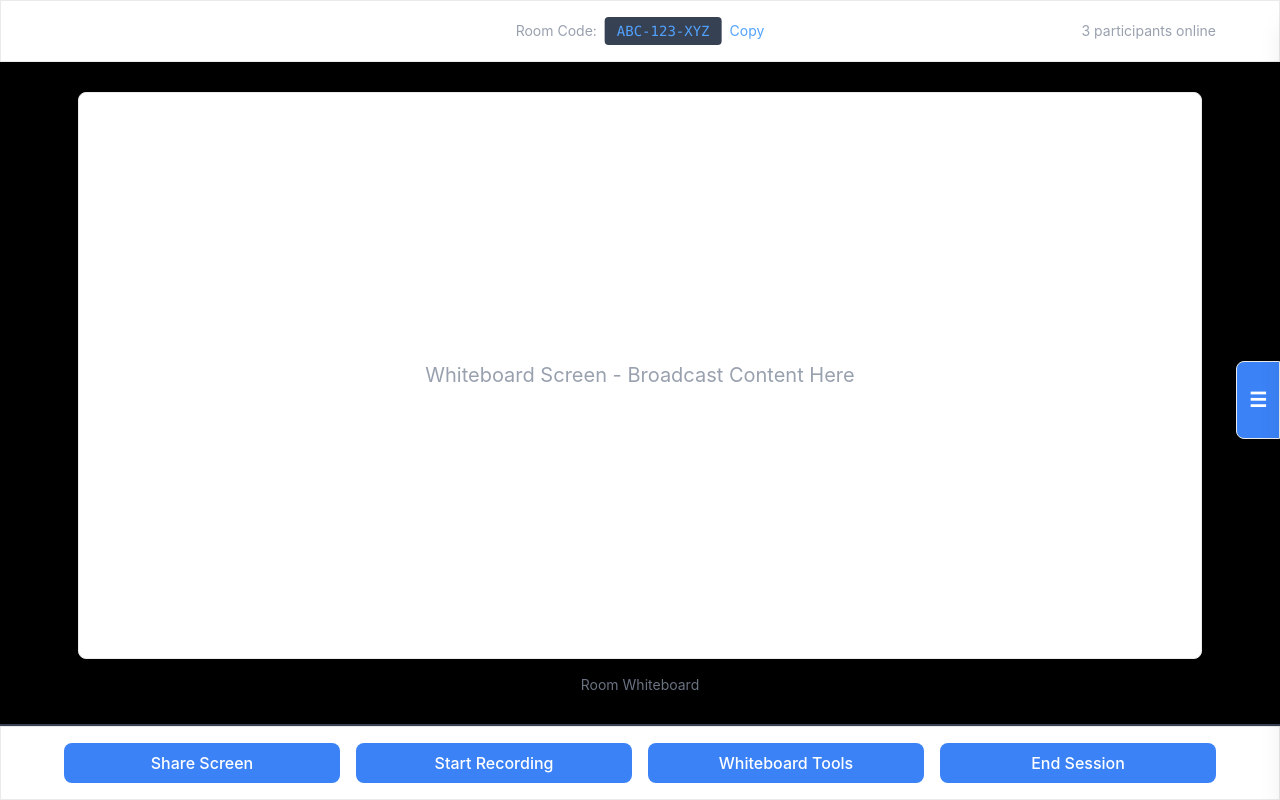
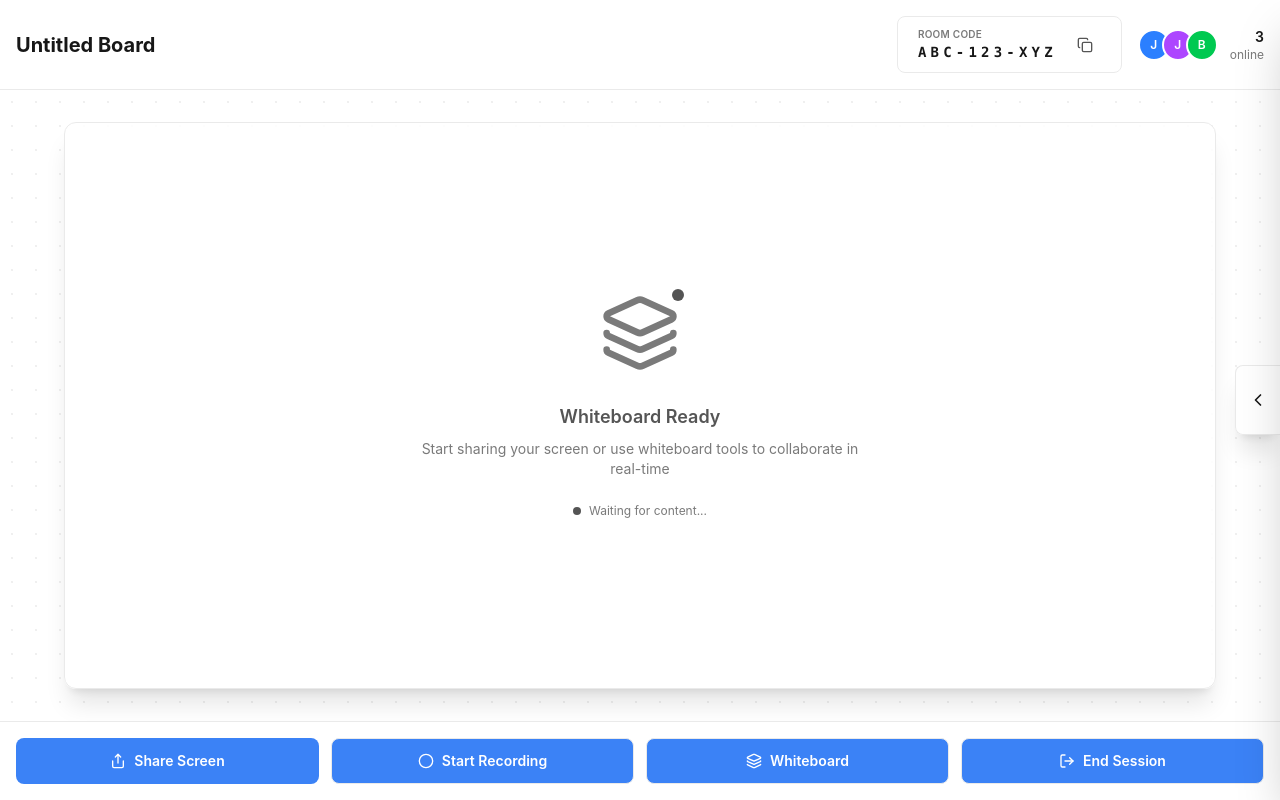
Before and after one commit to metamatong/nwhacks2026-boardcast-client, a Next.js app: page /room in a window 1280 px wide. Built offline with nearby package versions, Linux system fonts and the light colour scheme.

Commit message:
Altered UI design

```diff
--- a/frontend/room/room.tsx
+++ b/frontend/room/room.tsx
@@ -1,202 +1,473 @@
 "use client";
-import React, { useState } from "react";
+import React, { useState, useCallback, useMemo } from "react";
+import {
+  Share,
+  Circle,
+  Layers,
+  LogOut,
+  X,
+  Copy,
+  Check,
+  Users,
+  ChevronLeft,
+  Wifi,
+  Download,
+  Trash2,
+  Plus,
+} from "lucide-react";
 
-const Room: React.FC = () => {
-  const [sidebarOpen, setSidebarOpen] = useState(false);
+interface Snippet {
+  id: string;
+  title: string;
+  description: string;
+  timestamp: Date;
+}
 
+interface Participant {
+  id: string;
+  name: string;
+  isOnline: boolean;
+  color: string;
+}
+
+const MOCK_SNIPPETS: Snippet[] = [
+  { id: "1", title: "Diagram 1", description: "Flow Chart", timestamp: new Date(Date.now() - 300000) },
+  { id: "2", title: "Notes 2", description: "Meeting Notes", timestamp: new Date(Date.now() - 600000) },
+  { id: "3", title: "Wireframe 3", description: "UI Design", timestamp: new Date(Date.now() - 900000) },
+  { id: "4", title: "Brainstorm 4", description: "Ideas", timestamp: new Date(Date.now() - 1200000) },
+  { id: "5", title: "Plan 5", description: "Project Plan", timestamp: new Date(Date.now() - 1500000) },
+  { id: "6", title: "Code 6", description: "Code Review", timestamp: new Date(Date.now() - 1800000) },
+];
+
+const MOCK_PARTICIPANTS: Participant[] = [
+  { id: "1", name: "John Doe", isOnline: true, color: "bg-blue-500" },
+  { id: "2", name: "Jane Smith", isOnline: true, color: "bg-purple-500" },
+  { id: "3", name: "Bob Johnson", isOnline: true, color: "bg-green-500" },
+];
+
+const ParticipantAvatars: React.FC<{ participants: Participant[] }> = ({ participants }) => {
+  const onlineParticipants = participants.filter((p) => p.isOnline);
   return (
-    <div className="h-screen bg-gray-900 text-white overflow-hidden">
-      {/* Main Content Area */}
+    <div className="flex items-center gap-2">
+      <div className="flex -space-x-2">
+        {onlineParticipants.slice(0, 3).map((participant) => (
           <div
-        className={`h-full flex transition-all duration-300 ${sidebarOpen ? "mr-64 sm:mr-80" : "mr-0"}`}
+            key={participant.id}
+            className={`w-8 h-8 rounded-full ${participant.color} border-2 border-page flex items-center justify-center text-xs font-semibold text-white`}
+            title={participant.name}
           >
-        <div className="flex-1 flex flex-col min-w-0 overflow-hidden">
-          {/* Room code at the top */}
-          <div className="bg-page border border-selected border-b p-2 sm:p-4 shrink-0 z-10 relative">
-            <div className="max-w-6xl mx-auto relative flex items-center">
-              {/* Left: Title */}
-              <div className="flex-1">
-                <h1 className="text-lg sm:text-xl font-bold">Untitled</h1>
+            {participant.name.charAt(0)}
           </div>
+        ))}
+      </div>
+      {onlineParticipants.length > 3 && (
+        <span className="text-xs text-muted">
+          +{onlineParticipants.length - 3}
+        </span>
+      )}
+    </div>
+  );
+};
 
-              {/* Center: Room Code */}
-              <div className="absolute left-1/2 transform -translate-x-1/2 flex items-center space-x-2">
-                <span className="text-gray-400 text-xs sm:text-sm">
-                  Room Code:
+const Header: React.FC<{
+  roomCode: string;
+  title: string;
+  participants: Participant[];
+  onCopyCode: () => void;
+  copied: boolean;
+}> = ({ roomCode, title, participants, onCopyCode, copied }) => (
+  <header className="bg-page/80 backdrop-blur-sm border-b border-selected p-4 shrink-0 z-10 sticky top-0">
+    <div className="max-w-7xl mx-auto">
+      <div className="hidden md:flex items-center justify-between gap-4">
+        <div className="flex-1 min-w-0">
+          <h1 className="text-xl font-bold text-primary truncate">{title}</h1>
+        </div>
+        <div className="flex items-center gap-3 px-5 py-2.5 bg-background rounded-lg border border-selected">
+          <div className="flex flex-col items-start">
+            <span className="text-[10px] text-muted uppercase tracking-wide font-semibold">
+              Room Code
             </span>
-                <code className="bg-gray-700 px-2 sm:px-3 py-1 rounded text-blue-400 font-mono text-xs sm:text-sm">
-                  ABC-123-XYZ
+            <code className="font-mono text-sm text-primary font-bold tracking-[0.3em]">
+              {roomCode}
             </code>
-                <a className="text-blue-400 hover:text-white text-xs sm:text-sm cursor-pointer">
-                  Copy
+          </div>
+          <a
+            onClick={onCopyCode}
+            className="p-2 hover:bg-hover rounded-lg transition-colors cursor-pointer group"
+            aria-label="Copy room code"
+          >
+            {copied ? (
+              <Check className="w-4 h-4 text-primary" />
+            ) : (
+              <Copy className="w-4 h-4 text-secondary group-hover:text-primary transition-colors" />
+            )}
           </a>
         </div>
-
-              {/* Right: Participants */}
-              <div className="flex-1 text-right text-xs sm:text-sm text-gray-400">
-                3 participants online
+        <div className="flex items-center gap-3">
+          <ParticipantAvatars participants={participants} />
+          <div className="flex flex-col items-end">
+            <span className="text-sm font-semibold text-primary">
+              {participants.filter((p) => p.isOnline).length}
+            </span>
+            <span className="text-xs text-muted">online</span>
           </div>
         </div>
       </div>
-
-          {/* Screen at the top */}
-          <div className="flex-1 bg-black border-b-2 border-gray-700 flex flex-col p-2 sm:p-4 min-h-0">
-            <div className="text-center h-full flex flex-col justify-center items-center">
-              <div className="w-[90%] h-[90%] min-h-[200px] sm:min-h-[300px] bg-page border border-selected rounded-lg flex items-center justify-center mb-2 sm:mb-4 ">
-                <div className="text-gray-400 text-lg sm:text-xl px-4 text-center">
-                  Whiteboard Screen - Broadcast Content Here
+      <div className="md:hidden space-y-3">
+        <div className="flex items-center justify-between">
+          <h1 className="text-lg font-bold text-primary truncate">{title}</h1>
+          <ParticipantAvatars participants={participants} />
         </div>
-              </div>
-              <div className="text-xs sm:text-sm text-gray-500 shrink-0">
-                Room Whiteboard
+        <div className="flex items-center gap-2 px-4 py-2 bg-background rounded-lg border border-selected">
+          <code className="font-mono text-sm text-primary font-bold tracking-widest flex-1">
+            {roomCode}
+          </code>
+          <a
+            onClick={onCopyCode}
+            className="p-1.5 hover:bg-hover rounded transition-colors cursor-pointer"
+            aria-label="Copy room code"
+          >
+            {copied ? (
+              <Check className="w-4 h-4 text-primary" />
+            ) : (
+              <Copy className="w-4 h-4 text-secondary" />
+            )}
+          </a>
         </div>
       </div>
     </div>
+  </header>
+);
 
-          {/* Bottom bar */}
-          <div className="bg-page border border-selected border-t p-2 sm:p-4 shrink-0">
-            <div className="max-w-6xl mx-auto">
-              <div className="grid grid-cols-2 sm:grid-cols-4 gap-2 sm:gap-4">
-                <button className="bg-blue-600 hover:bg-blue-700 text-white px-3 sm:px-4 py-2 rounded-lg text-sm sm:text-base font-medium transition-colors cursor-pointer">
-                  Share Screen
-                </button>
-                <button className="bg-green-600 hover:bg-green-700 text-white px-3 sm:px-4 py-2 rounded-lg text-sm sm:text-base font-medium transition-colors cursor-pointer">
-                  Start Recording
-                </button>
-                <button className="bg-purple-600 hover:bg-purple-700 text-white px-3 sm:px-4 py-2 rounded-lg text-sm sm:text-base font-medium transition-colors cursor-pointer">
-                  Whiteboard Tools
-                </button>
-                <button className="bg-red-600 hover:bg-red-700 text-white px-3 sm:px-4 py-2 rounded-lg text-sm sm:text-base font-medium transition-colors cursor-pointer">
-                  End Session
-                </button>
+const WhiteboardArea: React.FC = () => (
+  <div
+    className="flex-1 bg-background flex items-center justify-center p-4 sm:p-6 lg:p-8 min-h-0 relative"
+    style={{
+      backgroundImage: `radial-gradient(circle, rgba(150, 150, 150, 0.15) 1.5px, transparent 1.5px)`,
+      backgroundSize: "24px 24px",
+    }}
+  >
+    <div className="w-full h-full max-w-6xl bg-page/50 backdrop-blur-sm border border-selected rounded-xl flex items-center justify-center shadow-xl">
+      <div className="text-center space-y-6 p-8">
+        <div className="relative inline-block">
+          <Layers className="w-20 h-20 text-muted mx-auto" />
+          <div className="absolute -top-1 -right-1 w-3 h-3 bg-primary rounded-full animate-pulse" />
+        </div>
+        <div className="space-y-2">
+          <p className="text-secondary text-lg font-semibold">
+            Whiteboard Ready
+          </p>
+          <p className="text-muted text-sm max-w-md">
+            Start sharing your screen or use whiteboard tools to collaborate in
+            real-time
+          </p>
+        </div>
+        <div className="flex items-center justify-center gap-2 text-xs text-muted">
+          <div className="w-2 h-2 bg-primary rounded-full animate-pulse" />
+          <span>Waiting for content...</span>
         </div>
       </div>
     </div>
   </div>
-      </div>
+);
 
-      {/* Right Sidebar */}
-      <div
-        className={`fixed right-0 top-0 h-full w-64 sm:w-80 bg-page border border-selected shadow-xl border-l transform transition-transform duration-300 ease-in-out z-50 ${
-          sidebarOpen ? "translate-x-0" : "translate-x-full"
-        }`}
+const Controla: React.FC<{
+  icon: React.ReactNode;
+  label: string;
+  onClick: () => void;
+  variant?: "primary" | "secondary" | "danger";
+  disabled?: boolean;
+}> = ({ icon, label, onClick, variant = "secondary", disabled = false }) => {
+  const variantClasses = {
+    primary: "bg-primary text-background hover:opacity-80",
+    secondary: "bg-hover text-primary hover:opacity-80 border border-selected",
+    danger: "bg-hover text-primary hover:border-red-500 border border-selected",
+  };
+  return (
+    <button
+      onClick={onClick}
+      disabled={disabled}
+      className={`${variantClasses[variant]} ${
+        disabled ? "opacity-50 cursor-not-allowed" : "cursor-pointer"
+      } px-4 py-3 rounded-lg font-semibold transition-all flex items-center justify-center gap-2`}
     >
-        <div className="p-4 sm:p-6 h-full flex flex-col">
-          <div className="flex justify-between items-center mb-4 sm:mb-6 shrink-0">
-            <h2 className="text-lg sm:text-xl font-bold">Board Snippets</h2>
-            <a
-              onClick={() => setSidebarOpen(false)}
-              className="cursor-pointer text-gray-400 hover:text-white text-xl sm:text-2xl"
-            >
-              ×
-            </a>
-          </div>
+      {icon}
+      <span className="hidden sm:inline text-sm">{label}</span>
+    </button>
+  );
+};
 
-          <div className="flex-1 overflow-auto space-y-2 sm:space-y-3">
-            {/* Whiteboard Snippet 1 */}
-            <div className="bg-gray-700 p-2 sm:p-3 rounded-lg cursor-pointer hover:bg-gray-600 transition-colors">
-              <div className="aspect-video bg-page border border-selected rounded flex items-center justify-center mb-2">
-                <div className="text-gray-400 text-xs text-center px-2">
-                  Diagram 1
-                </div>
-              </div>
-              <div className="text-xs text-gray-300 text-center">
-                Flow Chart
-              </div>
-            </div>
-
-            {/* Whiteboard Snippet 2 */}
-            <div className="bg-gray-700 p-2 sm:p-3 rounded-lg cursor-pointer hover:bg-gray-600 transition-colors">
-              <div className="aspect-video bg-page border border-selected rounded flex items-center justify-center mb-2">
-                <div className="text-gray-400 text-xs text-center px-2">
-                  Notes 2
-                </div>
-              </div>
-              <div className="text-xs text-gray-300 text-center">
-                Meeting Notes
-              </div>
-            </div>
-
-            {/* Whiteboard Snippet 3 */}
-            <div className="bg-gray-700 p-2 sm:p-3 rounded-lg cursor-pointer hover:bg-gray-600 transition-colors">
-              <div className="aspect-video bg-page border border-selected rounded flex items-center justify-center mb-2">
-                <div className="text-gray-400 text-xs text-center px-2">
-                  Wireframe 3
-                </div>
-              </div>
-              <div className="text-xs text-gray-300 text-center">UI Design</div>
-            </div>
-
-            {/* Whiteboard Snippet 4 */}
-            <div className="bg-gray-700 p-2 sm:p-3 rounded-lg cursor-pointer hover:bg-gray-600 transition-colors">
-              <div className="aspect-video bg-page border border-selected rounded flex items-center justify-center mb-2">
-                <div className="text-gray-400 text-xs text-center px-2">
-                  Brainstorm 4
-                </div>
-              </div>
-              <div className="text-xs text-gray-300 text-center">Ideas</div>
-            </div>
-
-            {/* Whiteboard Snippet 5 */}
-            <div className="bg-gray-700 p-2 sm:p-3 rounded-lg cursor-pointer hover:bg-gray-600 transition-colors">
-              <div className="aspect-video bg-page border border-selected rounded flex items-center justify-center mb-2">
-                <div className="text-gray-400 text-xs text-center px-2">
-                  Plan 5
-                </div>
-              </div>
-              <div className="text-xs text-gray-300 text-center">
-                Project Plan
-              </div>
-            </div>
-
-            {/* Whiteboard Snippet 6 */}
-            <div className="bg-gray-700 p-2 sm:p-3 rounded-lg cursor-pointer hover:bg-gray-600 transition-colors">
-              <div className="aspect-video bg-page border border-selected rounded flex items-center justify-center mb-2">
-                <div className="text-gray-400 text-xs text-center px-2">
-                  Code 6
-                </div>
-              </div>
-              <div className="text-xs text-gray-300 text-center">
-                Code Review
-              </div>
-            </div>
-
-            {/* Whiteboard Snippet 7 */}
-            <div className="bg-gray-700 p-2 sm:p-3 rounded-lg cursor-pointer hover:bg-gray-600 transition-colors">
-              <div className="aspect-video bg-page border border-selected rounded flex items-center justify-center mb-2">
-                <div className="text-gray-400 text-xs text-center px-2">
-                  Data 7
-                </div>
-              </div>
-              <div className="text-xs text-gray-300 text-center">Data Flow</div>
-            </div>
-
-            {/* Whiteboard Snippet 8 */}
-            <div className="bg-gray-700 p-2 sm:p-3 rounded-lg cursor-pointer hover:bg-gray-600 transition-colors">
-              <div className="aspect-video bg-page border border-selected rounded flex items-center justify-center mb-2">
-                <div className="text-gray-400 text-xs text-center px-2">
-                  Arch 8
-                </div>
-              </div>
-              <div className="text-xs text-gray-300 text-center">
-                Architecture
+const ControlPanel: React.FC<{
+  onShareScreen: () => void;
+  onStartRecording: () => void;
+  onOpenWhiteboard: () => void;
+  onEndSession: () => void;
+  isRecording: boolean;
+}> = ({ onShareScreen, onStartRecording, onOpenWhiteboard, onEndSession, isRecording }) => (
+  <div className="bg-page/80 backdrop-blur-sm border-t border-selected p-4 shrink-0">
+    <div className="max-w-7xl mx-auto">
+      <div className="grid grid-cols-2 lg:grid-cols-4 gap-3">
+        <Controla
+          icon={<Share className="w-4 h-4" />}
+          label="Share Screen"
+          onClick={onShareScreen}
+          variant="primary"
+        />
+        <Controla
+          icon={
+            isRecording ? (
+              <div className="w-4 h-4 bg-red-500 rounded-full animate-pulse" />
+            ) : (
+              <Circle className="w-4 h-4" />
+            )
+          }
+          label={isRecording ? "Recording..." : "Start Recording"}
+          onClick={onStartRecording}
+          variant={isRecording ? "danger" : "secondary"}
+        />
+        <Controla
+          icon={<Layers className="w-4 h-4" />}
+          label="Whiteboard"
+          onClick={onOpenWhiteboard}
+          variant="secondary"
+        />
+        <Controla
+          icon={<LogOut className="w-4 h-4" />}
+          label="End Session"
+          onClick={onEndSession}
+          variant="danger"
+        />
       </div>
     </div>
   </div>
+);
+
+const SnippetCard: React.FC<{
+  snippet: Snippet;
+  onClick: () => void;
+  onDelete: () => void;
+}> = ({ snippet, onClick, onDelete }) => {
+  const [isHovered, setIsHovered] = useState(false);
+
+  return (
+    <div
+      className={`group bg-background p-3 rounded-lg border border-selected transition-all ${
+        isHovered ? "bg-hover border-primary" : ""
+      } relative`}
+      onMouseEnter={() => setIsHovered(true)}
+      onMouseLeave={() => setIsHovered(false)}
+    >
+      <a onClick={onClick} className="w-full text-left cursor-pointer">
+        <div className="aspect-video bg-page border border-selected rounded-lg flex items-center justify-center mb-2 overflow-hidden transition-colors">
+          <div className="text-muted text-sm text-center px-2">
+            {snippet.title}
           </div>
         </div>
+        <div className="text-primary text-sm font-semibold transition-colors">
+          {snippet.description}
+        </div>
+        <div className="text-muted text-xs mt-1">
+          {snippet.timestamp.toLocaleTimeString([], {
+            hour: "2-digit",
+            minute: "2-digit",
+          })}
+        </div>
+      </a>
 
-      {/* Sidebar Toggle Button */}
-      <button
-        onClick={() => setSidebarOpen(!sidebarOpen)}
-        className={`fixed top-1/2 transform -translate-y-1/2 z-40 bg-page border border-selected hover:bg-gray-700 text-white px-2 sm:px-3 py-4 sm:py-6 rounded-l-lg shadow-lg transition-all duration-300 cursor-pointer ${
-          sidebarOpen
-            ? "right-64 sm:right-80 opacity-0 pointer-events-none"
-            : "right-0 opacity-100"
+      {isHovered && (
+        <a
+          onClick={(e) => {
+            e.stopPropagation();
+            onDelete();
+          }}
+          className="absolute top-2 right-2 p-1.5 bg-background/90 hover:bg-red-500/20 border border-selected hover:border-red-500 rounded-md transition-all cursor-pointer"
+          aria-label="Delete snippet"
+        >
+          <Trash2 className="w-3 h-3 text-muted hover:text-red-500" />
+        </a>
+      )}
+    </div>
+  );
+};
+
+
+const Sidebar: React.FC<{
+  isOpen: boolean;
+  onClose: () => void;
+  snippets: Snippet[];
+  onSnippetClick: (snippet: Snippet) => void;
+  onDeleteSnippet: (id: string) => void;
+  onCreateSnippet: () => void;
+}> = ({ isOpen, onClose, snippets, onSnippetClick, onDeleteSnippet, onCreateSnippet }) => (
+  <>
+    <div
+      className={`fixed inset-0 bg-background/80 backdrop-blur-sm transition-opacity duration-300 z-40 lg:hidden ${
+        isOpen ? "opacity-100" : "opacity-0 pointer-events-none"
+      }`}
+      onClick={onClose}
+    />
+    <aside
+      className={`fixed right-0 top-0 h-full w-80 lg:w-96 bg-page/95 backdrop-blur-md border-l border-selected shadow-2xl transform transition-transform duration-300 ease-out z-50 ${
+        isOpen ? "translate-x-0" : "translate-x-full"
       }`}
     >
-        <span className="text-lg sm:text-xl font-bold">☰</span>
-      </button>
+      <div className="flex flex-col h-full">
+        <div className="flex items-center justify-between p-6 border-b border-selected shrink-0">
+          <div className="flex items-center gap-3">
+            <div className="p-2 bg-background rounded-lg border border-selected">
+              <Layers className="w-5 h-5 text-primary" />
+            </div>
+            <div>
+              <h2 className="text-lg font-bold text-primary">Snippets</h2>
+              <p className="text-xs text-muted">{snippets.length} saved</p>
+            </div>
+          </div>
+          <a
+            onClick={onClose}
+            className="p-2 hover:bg-hover rounded-lg transition-colors cursor-pointer"
+            aria-label="Close sidebar"
+          >
+            <X className="w-5 h-5 text-secondary" />
+          </a>
+        </div>
+        <div className="p-4 border-b border-selected space-y-2 shrink-0">
+          <a
+            onClick={onCreateSnippet}
+            className="w-full flex items-center justify-center gap-2 px-4 py-2.5 bg-primary text-background rounded-lg font-semibold hover:opacity-80 transition-all cursor-pointer"
+          >
+            <Plus className="w-4 h-4" />
+            <span className="text-sm">New Snippet</span>
+          </a>
+        </div>
+        <div className="flex-1 overflow-y-auto p-4">
+          {snippets.length > 0 ? (
+            <div className="grid grid-cols-1 gap-3">
+              {snippets.map((snippet) => (
+                <SnippetCard
+                  key={snippet.id}
+                  snippet={snippet}
+                  onClick={() => onSnippetClick(snippet)}
+                  onDelete={() => onDeleteSnippet(snippet.id)}
+                />
+              ))}
+            </div>
+          ) : (
+            <div className="flex flex-col items-center justify-center h-full text-center p-8">
+              <Layers className="w-16 h-16 text-muted mb-4" />
+              <p className="text-secondary font-semibold mb-2">No snippets yet</p>
+              <p className="text-muted text-sm">
+                Capture moments from your whiteboard session to save and review later
+              </p>
+            </div>
+          )}
+        </div>
+      </div>
+    </aside>
+  </>
+);
+
+const SidebarToggle: React.FC<{
+  onClick: () => void;
+  isOpen: boolean;
+}> = ({ onClick, isOpen }) => (
+  <a
+    onClick={onClick}
+    className={`fixed top-1/2 -translate-y-1/2 z-30 bg-page/90 backdrop-blur-sm hover:bg-hover text-primary px-3 py-6 rounded-l-lg shadow-xl border border-selected border-r-0 transition-all duration-300 group cursor-pointer ${
+      isOpen ? "right-80 lg:right-96 opacity-0 pointer-events-none" : "right-0"
+    }`}
+    aria-label="Toggle sidebar"
+  >
+    <ChevronLeft className="w-5 h-5 group-hover:scale-110 transition-transform" />
+  </a>
+);
+
+const Room: React.FC = () => {
+  const [sidebarOpen, setSidebarOpen] = useState(false);
+  const [copied, setCopied] = useState(false);
+  const [isRecording, setIsRecording] = useState(false);
+  const [roomCode] = useState("ABC-123-XYZ");
+  const [title] = useState("Untitled Board");
+  const [snippets, setSnippets] = useState(MOCK_SNIPPETS);
+  const participants = useMemo(() => MOCK_PARTICIPANTS, []);
+
+  const handleCopyCode = useCallback(async () => {
+    try {
+      await navigator.clipboard.writeText(roomCode);
+      setCopied(true);
+      setTimeout(() => setCopied(false), 2000);
+    } catch (error) {
+      console.error("Failed to copy:", error);
+    }
+  }, [roomCode]);
+
+  const handleSnippetClick = useCallback((snippet: Snippet) => {
+    console.log("Snippet clicked:", snippet);
+  }, []);
+
+  const handleDeleteSnippet = useCallback((id: string) => {
+    setSnippets((prev) => prev.filter((s) => s.id !== id));
+    console.log("Deleted snippet:", id);
+  }, []);
+
+  const handleCreateSnippet = useCallback(() => {
+    const newSnippet: Snippet = {
+      id: Date.now().toString(),
+      title: `Snippet ${snippets.length + 1}`,
+      description: "New Capture",
+      timestamp: new Date(),
+    };
+    setSnippets((prev) => [newSnippet, ...prev]);
+    console.log("Created snippet:", newSnippet);
+  }, [snippets.length]);
+
+  const handleShareScreen = useCallback(() => {
+    console.log("Share screen clicked");
+  }, []);
+
+  const handleStartRecording = useCallback(() => {
+    setIsRecording(!isRecording);
+    console.log(isRecording ? "Stop recording" : "Start recording");
+  }, [isRecording]);
+
+  const handleOpenWhiteboard = useCallback(() => {
+    console.log("Open whiteboard clicked");
+  }, []);
+
+  const handleEndSession = useCallback(() => {
+    if (confirm("Are you sure you want to end this session?")) {
+      console.log("End session clicked");
+    }
+  }, []);
+
+  return (
+    <div className="h-screen bg-background text-primary overflow-hidden flex flex-col font-sans">
+      <Header
+        roomCode={roomCode}
+        title={title}
+        participants={participants}
+        onCopyCode={handleCopyCode}
+        copied={copied}
+      />
+      <WhiteboardArea />
+      <ControlPanel
+        onShareScreen={handleShareScreen}
+        onStartRecording={handleStartRecording}
+        onOpenWhiteboard={handleOpenWhiteboard}
+        onEndSession={handleEndSession}
+        isRecording={isRecording}
+      />
+      <Sidebar
+        isOpen={sidebarOpen}
+        onClose={() => setSidebarOpen(false)}
+        snippets={snippets}
+        onSnippetClick={handleSnippetClick}
+        onDeleteSnippet={handleDeleteSnippet}
+        onCreateSnippet={handleCreateSnippet}
+      />
+      <SidebarToggle
+        onClick={() => setSidebarOpen(!sidebarOpen)}
+        isOpen={sidebarOpen}
+      />
     </div>
   );
 };
```
Lines whose indentation alone changed are shown as unchanged.
